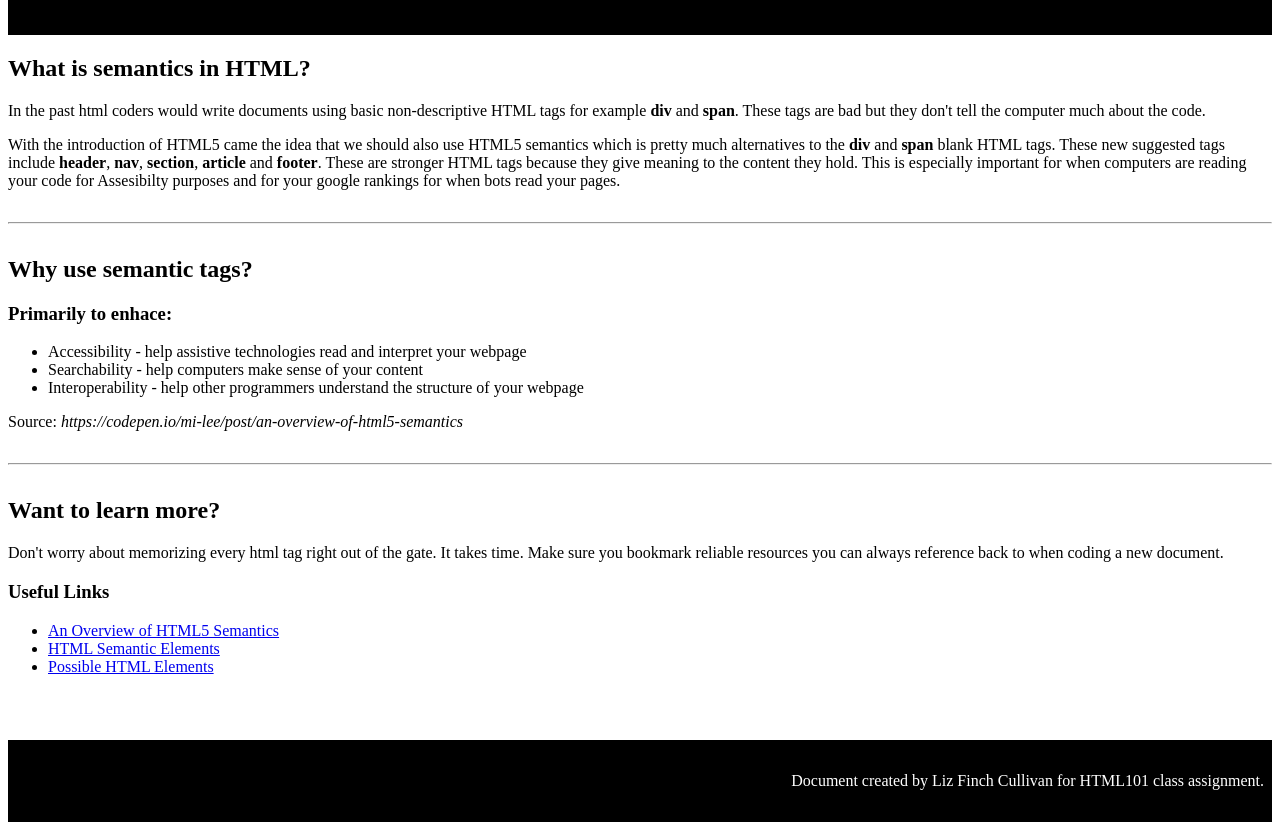
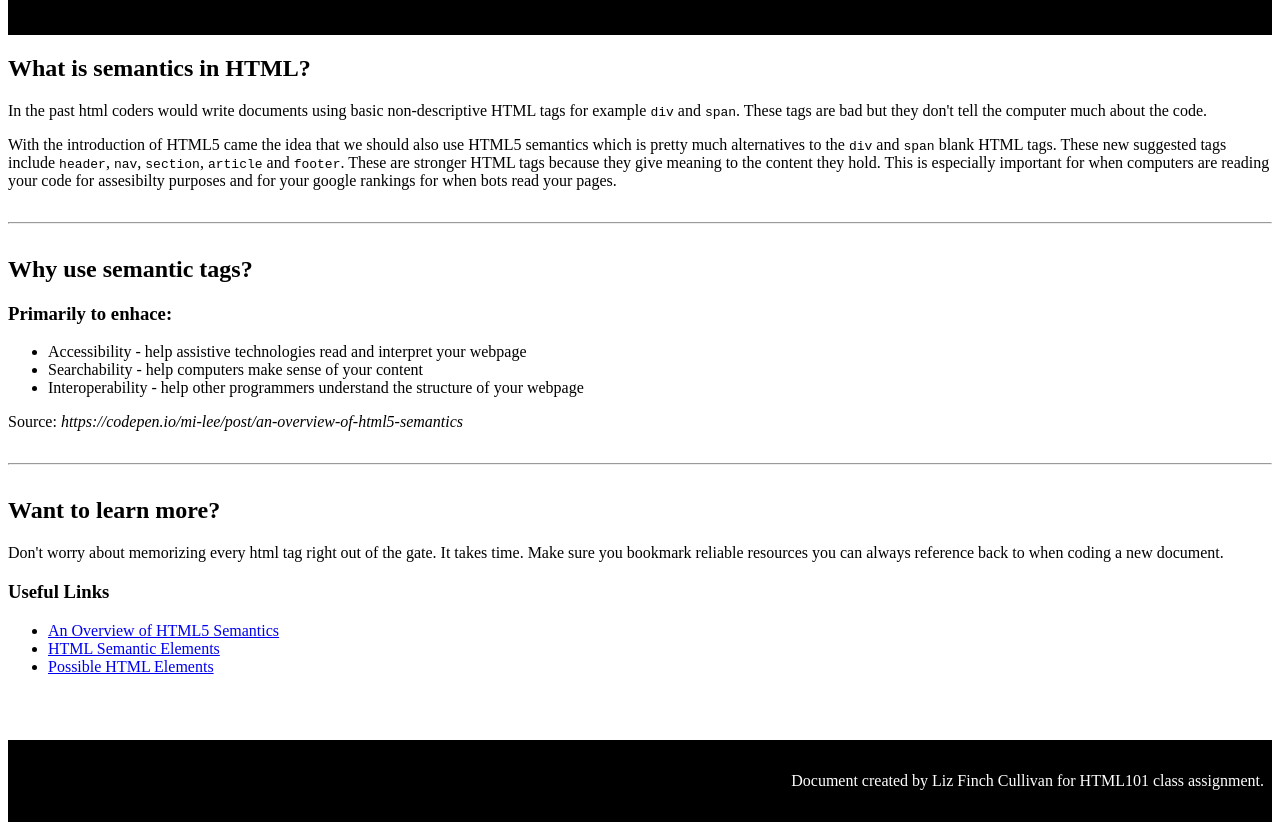
Before and after one commit to AKliz/semantic-elements, a plain HTML site: page index.html in a window 1280 px wide. Shown: the part 85-915 px from the top of the page. Drawn offline with Linux system fonts and the light colour scheme.

Commit message:
Update index.html

```diff
--- a/index.html
+++ b/index.html
@@ -40,8 +40,8 @@ footer {
   </header>
   <section>
     <h2>What is semantics in HTML?</h2>
-    <p>In the past html coders would write documents using basic non-descriptive HTML tags for example <strong>div</strong> and <strong>span</strong>. These tags are bad but they don't tell the computer much about the code.</p>
-    <p>With the introduction of HTML5 came the idea that we should also use HTML5 semantics which is pretty much alternatives to the <strong>div</strong> and <strong>span</strong> blank HTML tags. These new suggested tags include <strong>header</strong>, <strong>nav</strong>, <strong>section</strong>, <strong>article</strong> and <strong>footer</strong>. These are stronger HTML tags because they give meaning to the content they hold. This is especially important for when computers are reading your code for Assesibilty purposes and for your google rankings for when bots read your pages.</p>
+    <p>In the past html coders would write documents using basic non-descriptive HTML tags for example <code>div</code> and <code>span</code>. These tags are bad but they don't tell the computer much about the code.</p>
+    <p>With the introduction of HTML5 came the idea that we should also use HTML5 semantics which is pretty much alternatives to the <code>div</code> and <code>span</code> blank HTML tags. These new suggested tags include <code>header</code>, <code>nav</code>, <code>section</code>, <code>article</code> and <code>footer</code>. These are stronger HTML tags because they give meaning to the content they hold. This is especially important for when computers are reading your code for assesibilty purposes and for your google rankings for when bots read your pages.</p>
   </section>
   <hr>
   <section>
```
